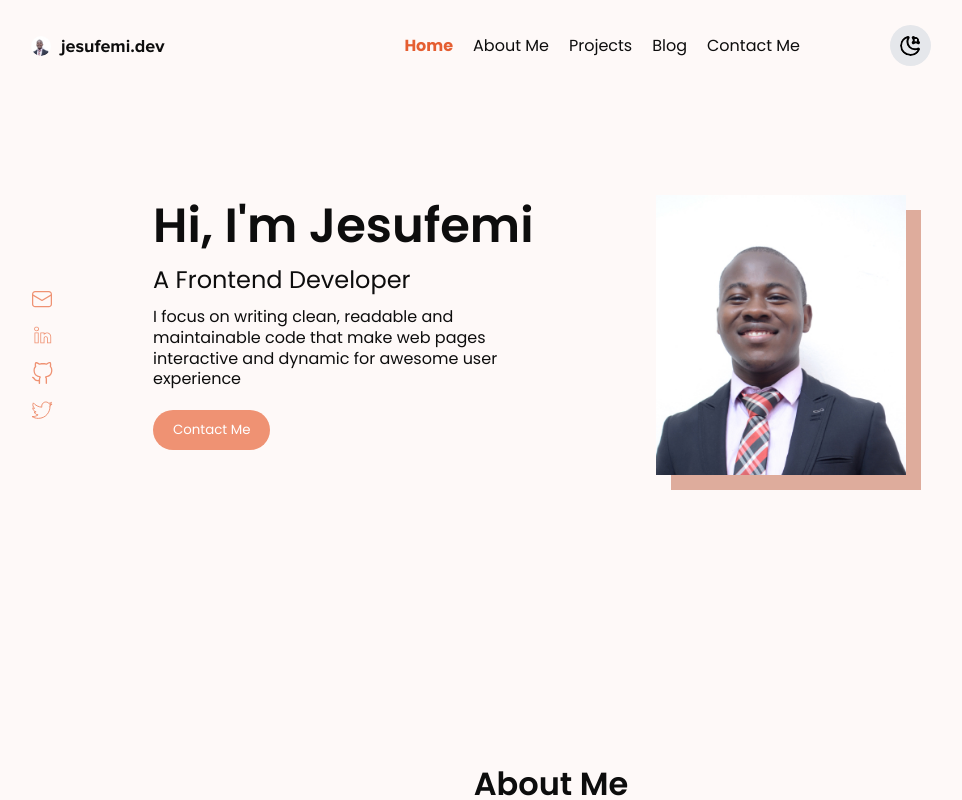
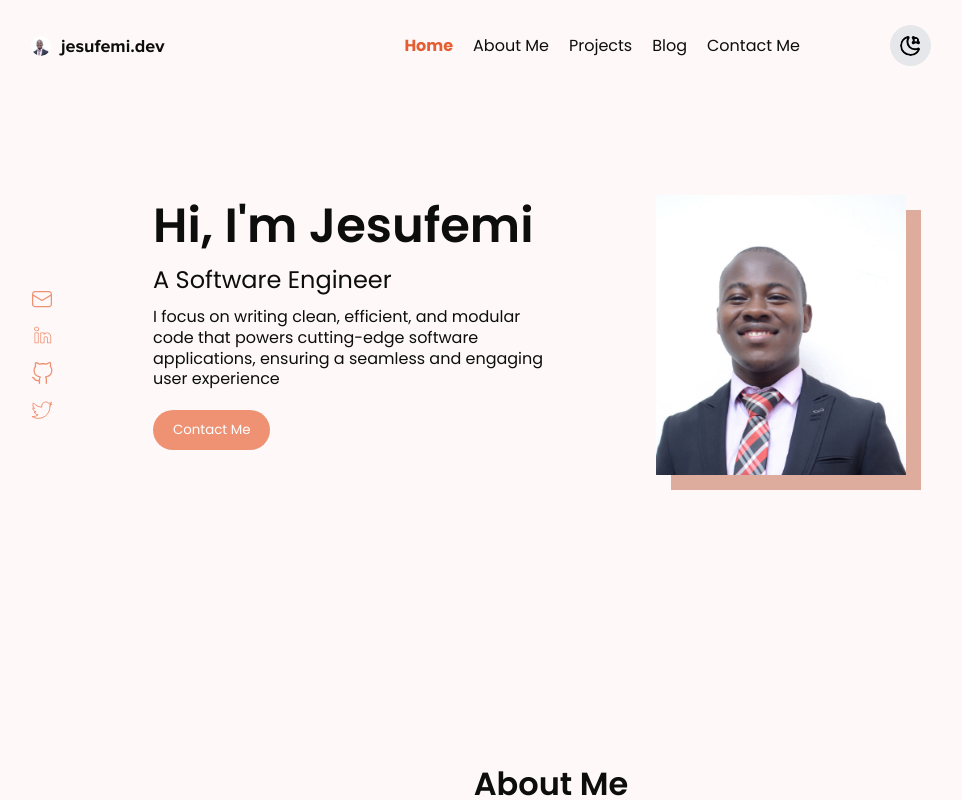
Before and after one commit to jesufemigan/jesufemi.dev, a React (Create React App) app: page / in a window 1280 px wide. Shown: the top 800 px of the page, without its empty margins (89-1051 px from the left). Built offline with nearby package versions, Linux system fonts and the light colour scheme.

Commit message:
edit title

```diff
--- a/src/components/Home/Home.js
+++ b/src/components/Home/Home.js
@@ -17,8 +17,8 @@ const Home = ({isDark, toggleMode}) => {
         <div className="main-home-container">
           <div className="my-description">
               <h1>Hi, I'm Jesufemi</h1>
-              <h3>A Frontend Developer</h3>
-              <p>I focus on writing clean, readable and maintainable code that make web pages interactive and dynamic for awesome user experience</p>
+              <h3>A Software Engineer</h3>
+              <p>I focus on writing clean, efficient, and modular code that powers cutting-edge software applications, ensuring a seamless and engaging user experience</p>
               <button><Link smooth spy duration={100}to="contact" style={{textDecoration:"none", color:"white"}}>Contact Me</Link></button>
           </div>
           <figure>
@@ -28,7 +28,7 @@ const Home = ({isDark, toggleMode}) => {
             <a href='mailto:oladapofemmy@gmail.com' target="_blank" rel="noopener noreferrer"><img src={mail} alt="email" /></a>
             <a href='https://www.linkedin.com/in/jesufemi-oladapo/' target="_blank" rel="noopener noreferrer"><img src={linkedin} alt="linkedin" /></a>
             <a  href='https://github.com/jesufemigan' target="_blank" rel="noopener noreferrer"><img src={github} alt="github" /></a>
-            <a  href='https://twitter.com/jesufemigan' target="_blank" rel="noopener noreferrer"><img src={twitter} alt="twitter" /></a>
+            <a  href='https://x.com/jesufemigan' target="_blank" rel="noopener noreferrer"><img src={twitter} alt="twitter" /></a>
           </ul>
         </div>
       </HomeStyle>
```
